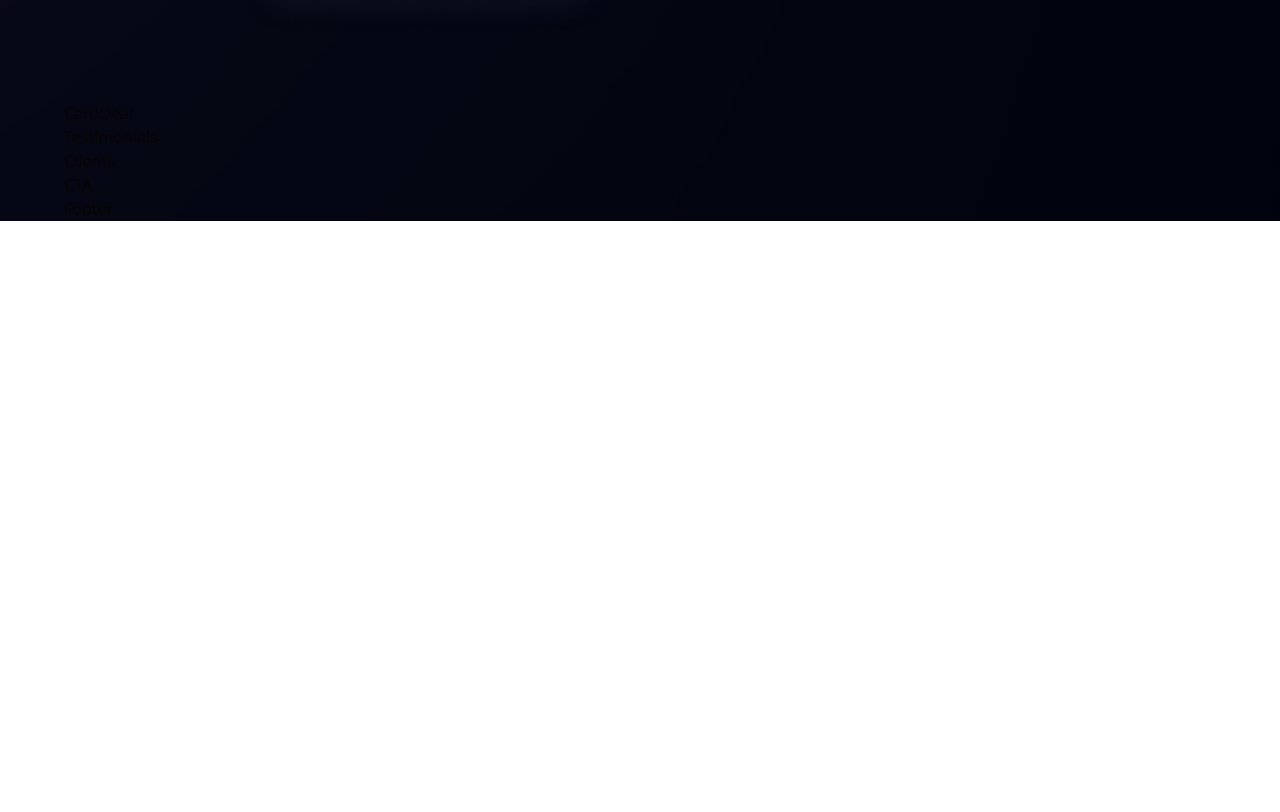
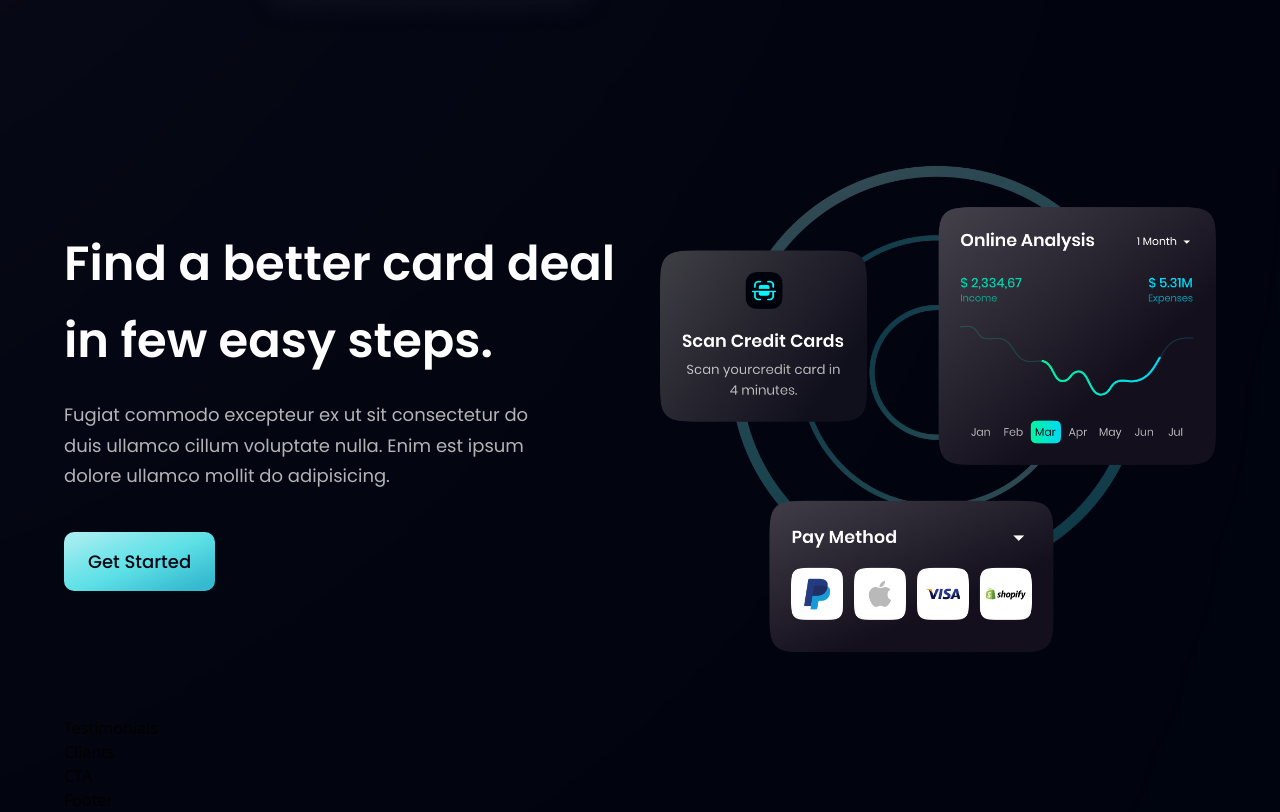
Before and after one commit to Steravy/buks-bank-app, a React (Create React App) app: page / in a window 1280 px wide. Shown: the part 2088-2900 px from the top of the page. Before the commit the page ends 2309 px from the top, so only its background shows below. Built offline with nearby package versions, Linux system fonts and the light colour scheme.

Commit message:
finishing working CardDeal section

```diff
--- a/src/components/Button.js
+++ b/src/components/Button.js
@@ -3,7 +3,7 @@
 const Button = ({styles}) => {
   return (
     <div>
-      <button type='button' className={`py-4 px-6 bg-blue-gradient font-poppins font-medium text-[18px] text-primary outline-none ${styles}`} >
+      <button type='button' className={`py-4 px-6 bg-blue-gradient font-poppins font-medium text-[18px] text-primary outline-none ${styles} rounded-[10px]`} >
         Get Started
       </button>
     </div>
--- a/src/components/CardDeal.js
+++ b/src/components/CardDeal.js
@@ -1,8 +1,27 @@
 import React from 'react';
+import { card } from '../assets';
+import styles, { layout } from '../styleConstants';
+import Button from './Button';
+
 
 const CardDeal = () => {
   return (
-    <div>CardDeal</div>
+    <section className={`${layout.section}`} >
+      <div className={`${layout.sectionInfo}`} >
+        <h2 className={`${styles.heading2}`} >
+          Find a better card deal <br className={`sm:block hidden`} /> in few easy steps.
+        </h2>
+        <p className={`${styles.paragraph} max-w-[470px] mt-5`} >
+          Fugiat commodo excepteur ex ut sit consectetur do duis ullamco cillum voluptate nulla.
+          Enim est ipsum dolore ullamco mollit do adipisicing.
+        </p>
+        <Button styles={`mt-10`} />
+      </div>
+
+      <div className={`${layout.sectionImg}`} >
+        <img src={card} alt="card" className={`w-[100%] h-[100%`} />
+      </div>
+    </section>
   )
 }
 
```
